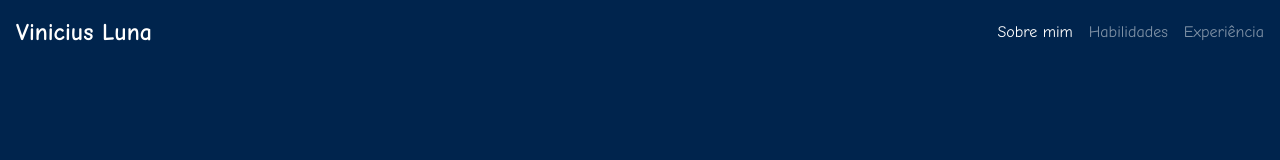
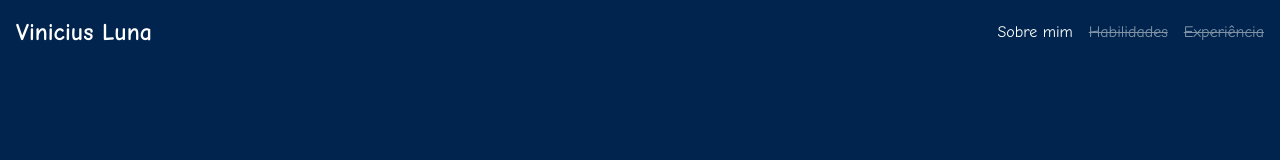
Before and after one commit to dev-vinii/profile, a React (Vite) app: page / in a window 1280 px wide. Shown: the top 160 px of the page. Built offline with nearby package versions, Linux system fonts and the light colour scheme.

Commit message:
feat: add line-through

```diff
--- a/src/components/ui/organisms/header/index.tsx
+++ b/src/components/ui/organisms/header/index.tsx
@@ -15,7 +15,7 @@ export function Header() {
           <li>
             <a
               href="#about"
-              className="opacity-50 cursor-pointer pb-1 border-b-2 border-solid border-transparent transition-all duration-300 hover:border-white"
+              className="opacity-50 cursor-pointer pb-1 border-b-2 border-solid border-transparent transition-all duration-300 hover:border-white line-through"
             >
               Habilidades
             </a>
@@ -23,7 +23,7 @@ export function Header() {
           <li>
             <a
               href="#about"
-              className="opacity-50 cursor-pointer pb-1 border-b-2 border-solid border-transparent transition-all duration-300 hover:border-white"
+              className="opacity-50 cursor-pointer pb-1 border-b-2 border-solid border-transparent transition-all duration-300 hover:border-white line-through"
             >
               Experiência
             </a>
```
